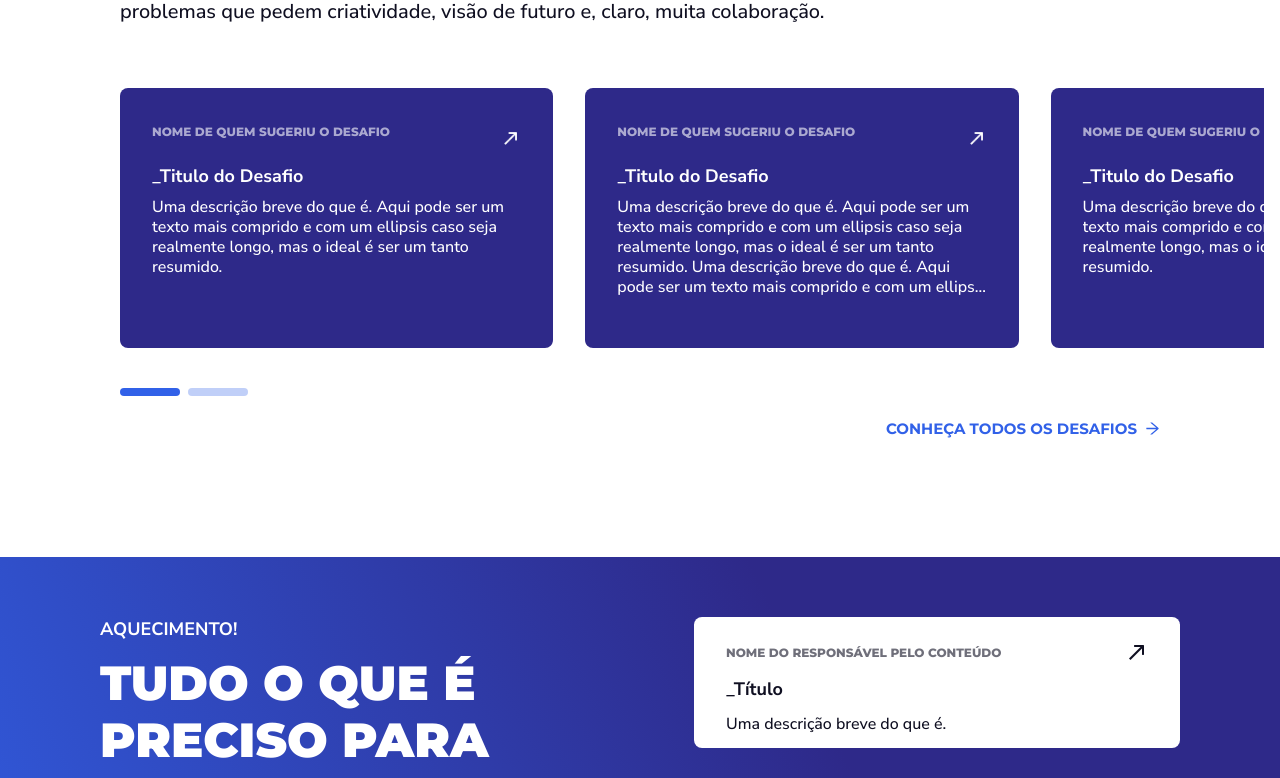
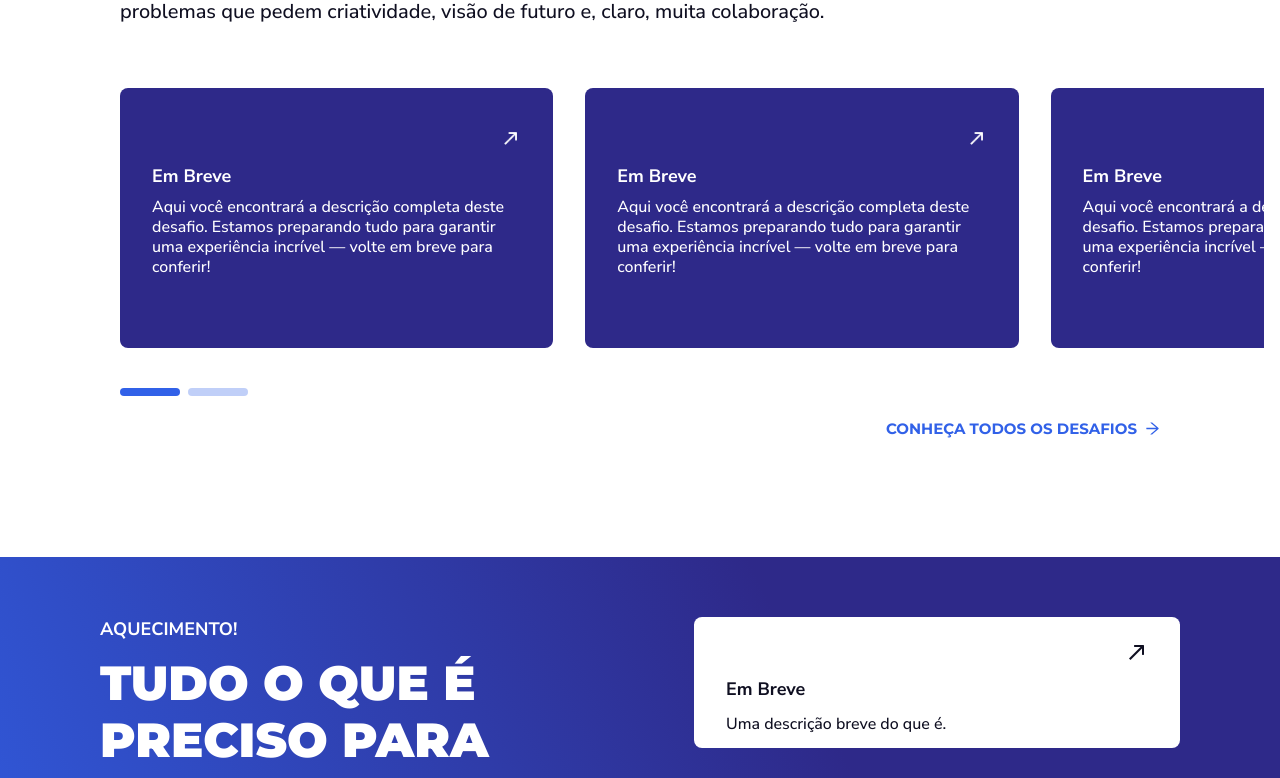
Before and after one commit to inc-coppe/hackaton-ia-2025-site, a React (Vite) app in the folder front/: page / in a window 1280 px wide. Shown: the part 3441-4219 px from the top of the page. Built offline with nearby package versions, Linux system fonts and the light colour scheme; no server answers; a web font is replaced by a local one.

Commit message:
Feat: Adição do texto em breve da landing
adicionei em todos os cards de desafios que eles estarão disponíveis em breve.

```diff
--- a/front/src/components/CustomCarousel/index.tsx
+++ b/front/src/components/CustomCarousel/index.tsx
@@ -19,11 +19,11 @@ import { ArrowRightOutlined } from "@ant-design/icons";
 
 const HorizontalCarousel = () => {
   const cardData = [
-    { id: 1, sugerido_por: "NOME DE QUEM SUGERIU O DESAFIO" , titulo: "_Titulo do Desafio", descricao: "Uma descrição breve do que é. Aqui pode ser um texto mais comprido e com um ellipsis caso seja realmente longo, mas o ideal é ser um tanto resumido."},
+    { id: 1, sugerido_por: "" , titulo: "Em Breve", descricao: "Aqui você encontrará a descrição completa deste desafio. Estamos preparando tudo para garantir uma experiência incrível — volte em breve para conferir!"},
 
-    { id: 2, sugerido_por: "NOME DE QUEM SUGERIU O DESAFIO" , titulo: "_Titulo do Desafio", descricao: "Uma descrição breve do que é. Aqui pode ser um texto mais comprido e com um ellipsis caso seja realmente longo, mas o ideal é ser um tanto resumido. Uma descrição breve do que é. Aqui pode ser um texto mais comprido e com um ellipsis caso seja realmente longo, mas o ideal é ser um tanto resumido. Uma descrição breve do que é. Aqui pode ser um texto mais comprido e com um ellipsis caso seja realmente longo, mas o ideal é ser um tanto resumido." },
+    { id: 2, sugerido_por: "" , titulo: "Em Breve", descricao: "Aqui você encontrará a descrição completa deste desafio. Estamos preparando tudo para garantir uma experiência incrível — volte em breve para conferir!" },
 
-    { id: 3, sugerido_por: "NOME DE QUEM SUGERIU O DESAFIO" , titulo: "_Titulo do Desafio", descricao: "Uma descrição breve do que é. Aqui pode ser um texto mais comprido e com um ellipsis caso seja realmente longo, mas o ideal é ser um tanto resumido." },
+    { id: 3, sugerido_por: "" , titulo: "Em Breve", descricao: "Aqui você encontrará a descrição completa deste desafio. Estamos preparando tudo para garantir uma experiência incrível — volte em breve para conferir!" },
 
 
   ];
--- a/front/src/sections/Desafios/index.tsx
+++ b/front/src/sections/Desafios/index.tsx
@@ -38,18 +38,18 @@ const Aquecimento = () => {
       <Frame>
         {/* Cards de Seção */}
         <SectionCardComponent
-          title="NOME DO RESPONSÁVEL PELO CONTEÚDO"
-          subtitle="_Título"
+          title=""
+          subtitle="Em Breve"
           description="Uma descrição breve do que é."
         />
         <SectionCardComponent
-          title="NOME DO RESPONSÁVEL PELO CONTEÚDO"
-          subtitle="_Título"
+          title=""
+          subtitle="Em Breve"
           description="Uma descrição breve do que é."
         />
         <SectionCardComponent
-          title="NOME DO RESPONSÁVEL PELO CONTEÚDO"
-          subtitle="_Título"
+          title=""
+          subtitle="Em Breve"
           description="Uma descrição breve do que é."
         />
         {/* Botão */}
```
